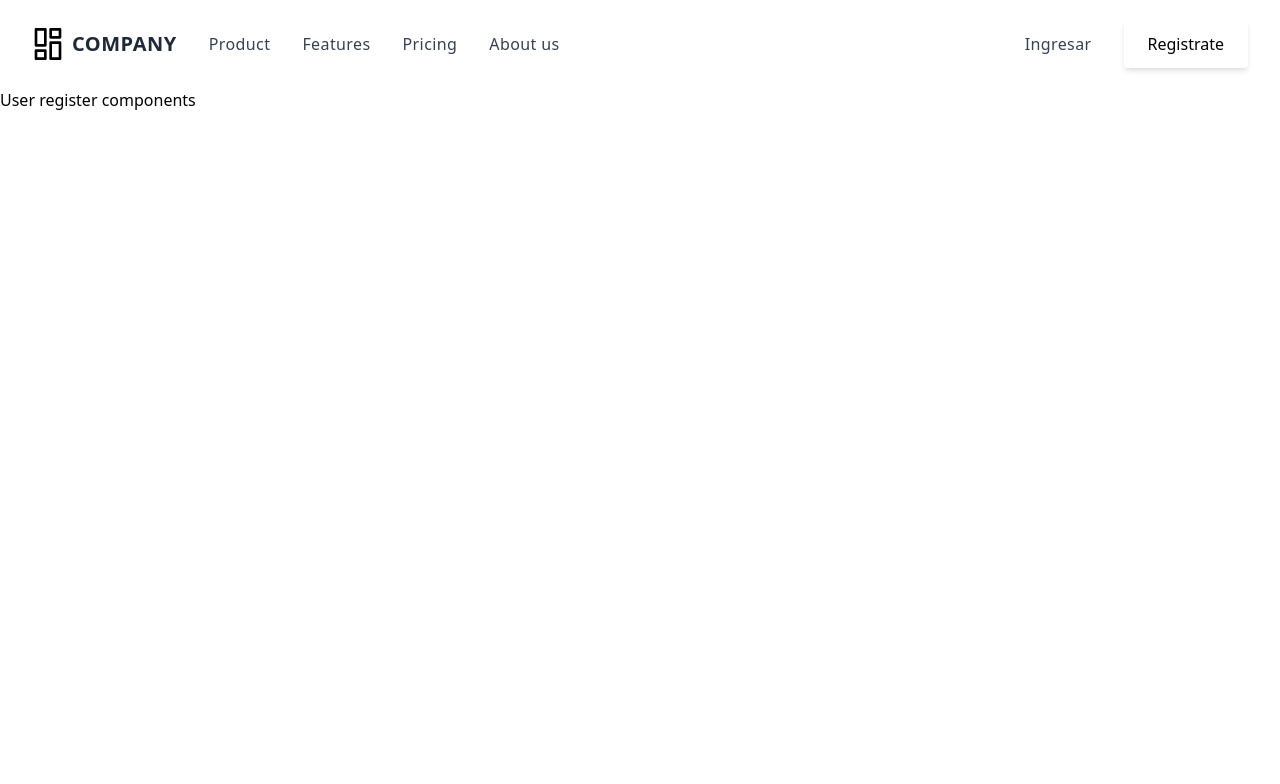
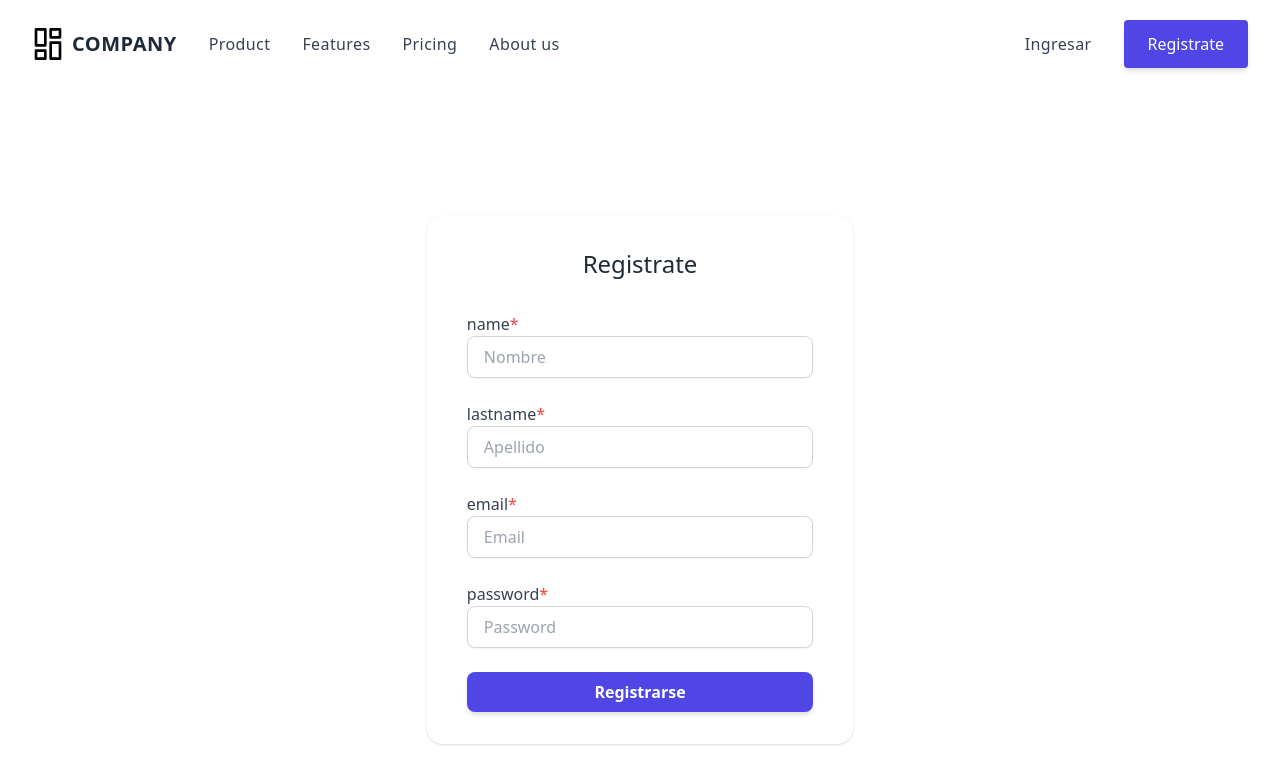
Before and after one commit to nfmontenegro/no-name, a React (Create React App) app: page /register in a window 1280 px wide. Shown: the top 784 px of the page. Built offline with nearby package versions, Linux system fonts and the light colour scheme.

Commit message:
add register logic

```diff
--- a/src/api/user.js
+++ b/src/api/user.js
@@ -19,4 +19,14 @@ const me = async () => {
   const response = await API(options)
   return response.data
 }
-export {signinUser, me}
+
+const registerUser = async formData => {
+  const options = {
+    method: 'POST',
+    url: '/signup',
+    data: formData
+  }
+  const response = await API(options)
+  return response.data
+}
+export {signinUser, me, registerUser}
--- a/src/components/Form/Form.js
+++ b/src/components/Form/Form.js
@@ -3,13 +3,7 @@ import Button from '../../components/Form/Button'
 
 import './Form.css'
 
-const FormComponent = ({
-  handleSubmit,
-  isSubmitting,
-  formTemplate,
-  textButton,
-  loginErrorMessage
-}) => {
+const FormComponent = ({handleSubmit, formTemplate, textButton, errorMessage, loading}) => {
   const renderFormControl = fields =>
     fields.map(field => (
       <Input
@@ -24,9 +18,9 @@ const FormComponent = ({
 
   return (
     <form onSubmit={handleSubmit}>
-      {loginErrorMessage && <div>{loginErrorMessage}</div>}
+      {errorMessage && <div>{errorMessage}</div>}
       {renderFormControl(formTemplate)}
-      <Button loading={isSubmitting} textButton={textButton} />
+      <Button loading={loading} textButton={textButton} />
     </form>
   )
 }
--- a/src/components/Navbar/Nav.js
+++ b/src/components/Navbar/Nav.js
@@ -89,7 +89,7 @@ const Nav = ({children}) => {
               </li>
             </ul>
           </div>
-          {users.data.id && (
+          {users.data && users.data.id ? (
             <ul className="flex items-center hidden space-x-8 lg:flex">
               <li>
                 <div
@@ -99,11 +99,12 @@ const Nav = ({children}) => {
                   onClick={() => history.push('/login')}
                 >
                   Perfil
-                </div>
-              </li>
+                </div>{' '}
+              </li>{' '}
               <li>
+                {' '}
                 <div
-                  className="inline-flex cursor-pointer items-center justify-center h-12 px-6 font-medium transition duration-200 rounded shadow-md bg-deep-purple-accent-400 hover:bg-deep-purple-accent-700 focus:shadow-outline focus:outline-none"
+                  className="inline-flex cursor-pointer items-center justify-center h-12 px-6 font-medium transition duration-200 rounded shadow-md  bg-deep-purple-accent-400 hover:bg-deep-purple-accent-700 focus:shadow-outline focus:outline-none"
                   aria-label="Sign up"
                   title="Sign up"
                   onClick={() => handleLogout(userLogout)}
@@ -112,9 +113,7 @@ const Nav = ({children}) => {
                 </div>
               </li>
             </ul>
-          )}
-
-          {!users.data.id && (
+          ) : (
             <ul className="flex items-center hidden space-x-8 lg:flex">
               <li>
                 <div
@@ -128,7 +127,7 @@ const Nav = ({children}) => {
               </li>
               <li>
                 <div
-                  className="inline-flex cursor-pointer items-center justify-center h-12 px-6 font-medium transition duration-200 rounded shadow-md bg-deep-purple-accent-400 hover:bg-deep-purple-accent-700 focus:shadow-outline focus:outline-none"
+                  className="inline-flex cursor-pointer items-center justify-center h-12 px-6 font-medium transition duration-200 rounded shadow-md bg-indigo-600 hover:bg-indigo-700 focus:ring-indigo-500 focus:ring-offset-indigo-200 text-white focus:shadow-outline focus:outline-none"
                   aria-label="Sign up"
                   title="Sign up"
                   onClick={() => history.push('/register')}
--- a/src/features/slices/user-slice.js
+++ b/src/features/slices/user-slice.js
@@ -1,17 +1,43 @@
 import {createAsyncThunk, createSlice} from '@reduxjs/toolkit'
 
-import {signinUser, me} from '../../api/user'
+import {signinUser, me, registerUser} from '../../api/user'
 
-export const userLogin = createAsyncThunk('users/login', async formData =>
+export const userLogin = createAsyncThunk('@@USER/LOGIN', async formData =>
   signinUser(formData)
 )
 
-export const userProfile = createAsyncThunk('user/profile', async () => me())
+export const userProfile = createAsyncThunk('@@USER/PROFILE', async () => me())
+
+export const userRegisterAction = createAsyncThunk('@@USER/REGISTER', async formData =>
+  registerUser(formData)
+)
 
 const initialState = {
   users: {
     status: 'idle',
     data: {},
+    error: {}
+  }
+}
+
+const hasPrefix = (action, prefix) => action.type.startsWith(prefix)
+const isPending = action => action.type.endsWith('/pending')
+const isRejected = action => action.type.endsWith('/rejected')
+
+const isPendingAction = prefix => action => {
+  // Note: this cast to AnyAction could also be `any` or whatever fits your case best
+  return hasPrefix(action, prefix) && isPending(action)
+}
+
+const isRejectedAction = prefix => action => {
+  // Note: this cast to AnyAction could also be `any` or whatever fits your case best - like if you had standardized errors and used `rejectWithValue`
+  return hasPrefix(action, prefix) && isRejected(action)
+}
+
+const fulfilledPayloadReducer = (state, action) => {
+  state.users = {
+    status: 'idle',
+    data: action.payload.data,
     error: {}
   }
 }
@@ -24,50 +50,25 @@ const userSlice = createSlice({
       state.users = initialState.users
     }
   },
-  extraReducers: {
-    [userLogin.pending]: state => {
+  extraReducers: builder => {
+    builder
+      .addCase(userLogin.fulfilled, fulfilledPayloadReducer)
+      .addCase(userProfile.fulfilled, fulfilledPayloadReducer)
+      .addCase(userRegisterAction.fulfilled, fulfilledPayloadReducer)
+      .addMatcher(isPendingAction('user/'), state => {
         state.users = {
           status: 'loading',
           data: {},
           error: {}
         }
-    },
-    [userLogin.fulfilled]: (state, action) => {
-      state.users = {
-        status: 'idle',
-        data: action.payload.data,
-        error: {}
-      }
-    },
-    [userLogin.rejected]: (state, action) => {
+      })
+      .addMatcher(isRejectedAction('user/'), (state, action) => {
         state.users = {
           status: 'idle',
           data: {},
-        error: action.payload
+          error: action.payload.data
         }
-    },
-
-    [userProfile.pending]: state => {
-      state.users = {
-        status: 'loading',
-        data: {},
-        error: {}
-      }
-    },
-    [userProfile.fulfilled]: (state, action) => {
-      state.users = {
-        status: 'idle',
-        data: action.payload.data,
-        error: {}
-      }
-    },
-    [userProfile.rejected]: (state, action) => {
-      state.users = {
-        status: 'idle',
-        data: {},
-        error: action.payload
-      }
-    }
+      })
   }
 })
 
--- a/src/features/user/Login.js
+++ b/src/features/user/Login.js
@@ -18,7 +18,7 @@ const UserLogin = () => {
     onSubmit: async values => {
       const {payload} = await dispatch(userLogin(values))
 
-      if (payload.statusCode === StatusCodes.NOT_FOUND) {
+      if (payload.statusCode && payload.statusCode !== StatusCodes.OK) {
         setLoginErrorMessage(payload.details)
       } else {
         localStorage.setItem('token', payload.data.token)
@@ -61,15 +61,15 @@ const UserLogin = () => {
               isSubmitting={isSubmitting}
               handleSubmit={handleSubmit}
               textButton="Iniciar Sesión"
-              loginErrorMessage={loginErrorMessage}
+              errorMessage={loginErrorMessage}
             />
-            <div class="flex ml-auto">
-              <a
-                href="#"
-                class="inline-flex mt-2 text-xs font-thin text-gray-500 sm:text-sm dark:text-gray-100 hover:text-gray-700 dark:hover:text-white"
+            <div className="flex ml-auto">
+              <div
+                className="inline-flex mt-2 cursor-pointer text-xs font-thin text-gray-500 sm:text-sm dark:text-gray-100 hover:text-gray-700 dark:hover:text-white"
+                onClick={() => history.push('/register')}
               >
                 No tienes cuenta?
-              </a>
+              </div>
             </div>
           </Card>
         </div>
--- a/src/features/user/Register.js
+++ b/src/features/user/Register.js
@@ -1,12 +1,86 @@
-import React, {useState} from 'react'
+import {useState} from 'react'
 import {useFormik} from 'formik'
-import {useDispatch} from 'react-redux'
-import {useHistory} from 'react-router-dom'
-import {StatusCodes} from 'http-status-codes'
+import {useDispatch, useSelector} from 'react-redux'
 
 import FormComponent from '../../components/Form/Form'
 import Card from '../../components/Card'
+import {userRegisterAction} from '../slices/user-slice'
+import {StatusCodes} from 'http-status-codes'
 
-const UserRegister = () => 'User register components'
+const UserRegister = () => {
+  const [errorMessage, setErrorMessage] = useState(null)
+  const dispatch = useDispatch()
+  const userState = useSelector(state => state.userReducer.users)
+
+  const formik = useFormik({
+    initialValues: {name: '', lastname: '', email: '', password: ''},
+    onSubmit: async values => {
+      const {payload} = await dispatch(userRegisterAction(values))
+
+      if (payload.statusCode && payload.statusCode !== StatusCodes.CREATED) {
+        setErrorMessage(payload.details)
+      }
+      console.log('@@ REGISTRADO')
+    }
+  })
+
+  const {handleSubmit, handleChange, values} = formik
+
+  const formTemplate = [
+    {
+      name: 'name',
+      type: 'text',
+      values: values.name,
+      placeHolder: 'Nombre',
+      label: 'Nombre',
+      onChange: handleChange
+    },
+    {
+      name: 'lastname',
+      type: 'text',
+      values: values.lastname,
+      placeHolder: 'Apellido',
+      label: 'Apellido',
+      onChange: handleChange
+    },
+    {
+      name: 'email',
+      type: 'email',
+      values: values.email,
+      placeHolder: 'Email',
+      label: 'Email',
+      onChange: handleChange
+    },
+    {
+      name: 'password',
+      type: 'password',
+      values: values.password,
+      placeHolder: 'Password',
+      label: 'Password',
+      onChange: handleChange
+    }
+  ]
+
+  return (
+    <div className="mt-32">
+      <div className="grid justify-items-stretch">
+        <div className="justify-self-center">
+          <Card>
+            <div class="self-center mb-2 text-xl font-light text-gray-800 sm:text-2xl dark:text-white">
+              Registrate
+            </div>
+            <FormComponent
+              formTemplate={formTemplate}
+              handleSubmit={handleSubmit}
+              textButton="Registrarse"
+              loading={userState.status}
+              errorMessage={errorMessage}
+            />
+          </Card>
+        </div>
+      </div>
+    </div>
+  )
+}
 
 export default UserRegister
--- a/src/utils/auth.js
+++ b/src/utils/auth.js
@@ -12,7 +12,7 @@ const ProtectedRoute = props => {
 
   useEffect(() => {
     const getUserProfile = async () => {
-      const response = await dispatch(await userProfile())
+      const response = await dispatch(userProfile())
       setUser(response.payload)
     }
     getUserProfile()
```
Lines whose indentation alone changed are shown as unchanged.
